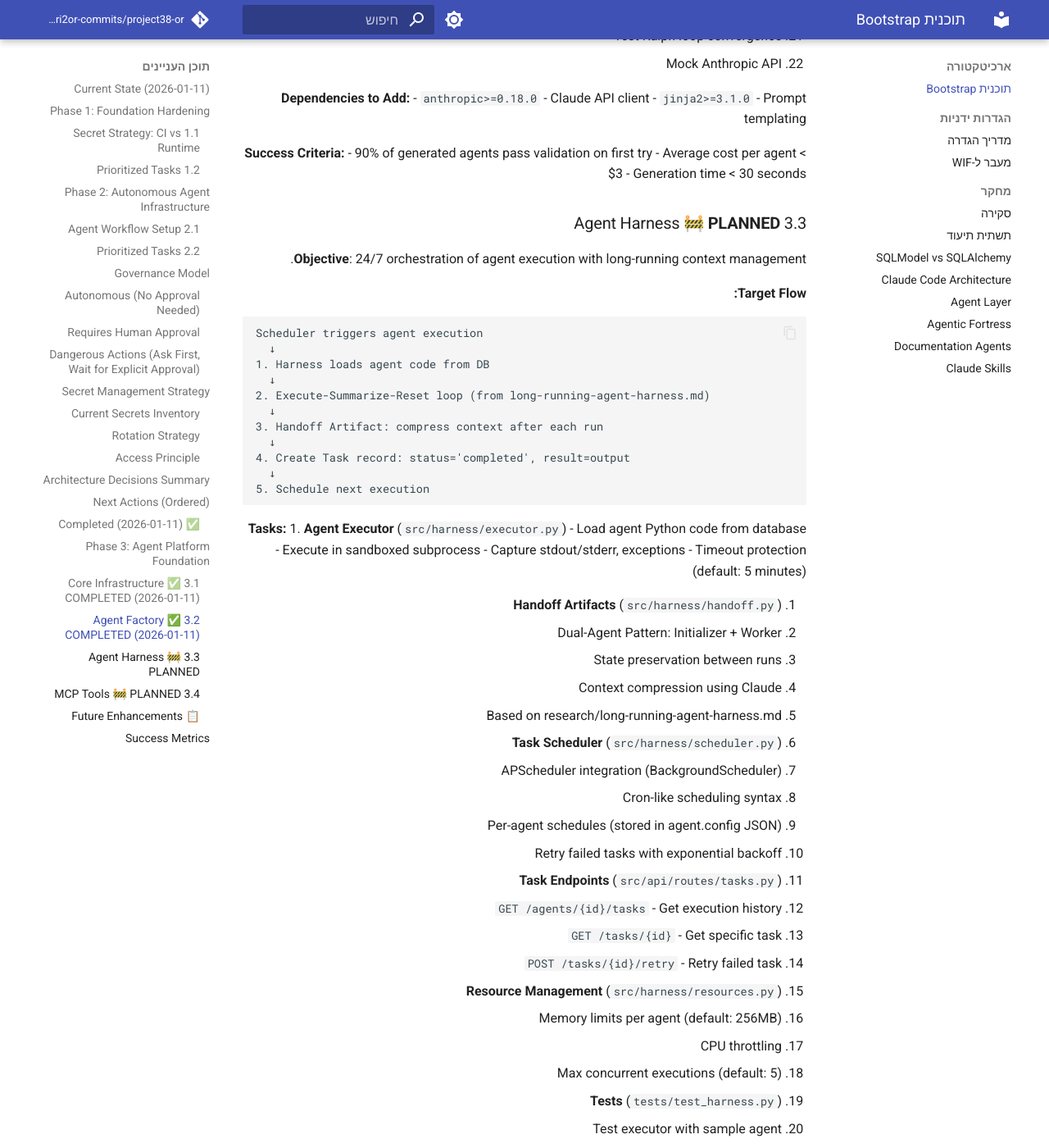
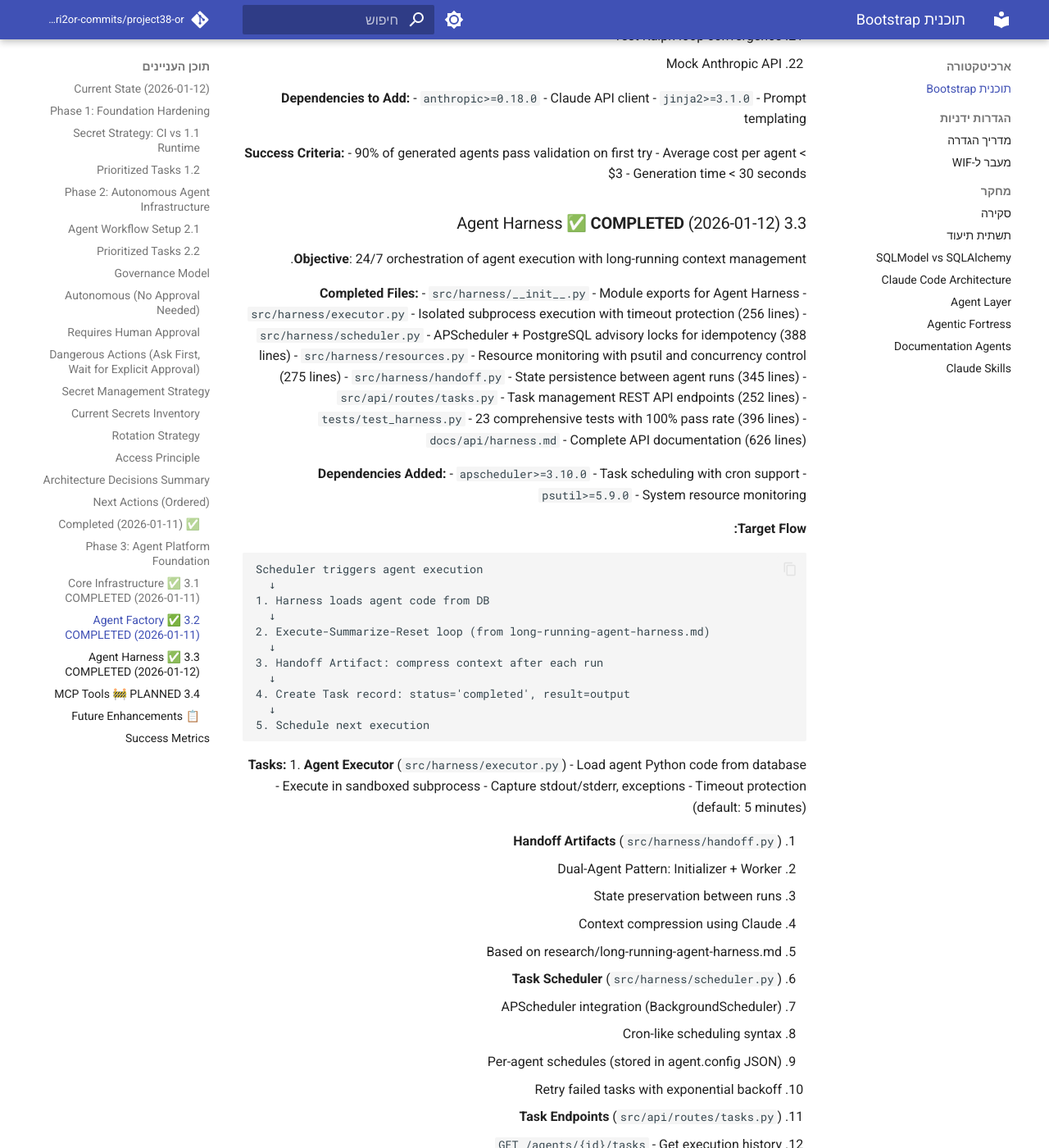
Before and after one commit to edri2or-commits/project38-or, an MkDocs documentation site: the page built from docs/BOOTSTRAP_PLAN.md, in a window 1280 px wide and 1400 px high, scrolled down 8838 px. Shown: the whole window at 82% size. Built offline with MkDocs 1.6.1 and Material for MkDocs 9.7.7, drawn with Linux system fonts in a browser that asks for light colours; comment, search, counter and statistics services are not loaded; some of the changed text lies outside the part shown.

Commit message:
docs: align CLAUDE.md and BOOTSTRAP_PLAN.md with Phase 3.3 completion (#46)
Aligns documentation with actual codebase state after Phase 3.3 completion.

- Updated CLAUDE.md File Structure
- Updated BOOTSTRAP_PLAN.md Phase 3.3 status to COMPLETED
- Added implementation details and success metrics

````diff
--- a/docs/BOOTSTRAP_PLAN.md
+++ b/docs/BOOTSTRAP_PLAN.md
@@ -1,6 +1,6 @@
 # Bootstrap Plan: Project38-OR
 
-## Current State (2026-01-11)
+## Current State (2026-01-12)
 
 **Completed:**
 - GCP Secret Manager integration with Service Account
@@ -374,9 +374,23 @@
 - Average cost per agent < $3
 - Generation time < 30 seconds
 
-### 3.3 Agent Harness 🚧 **PLANNED**
+### 3.3 Agent Harness ✅ **COMPLETED** (2026-01-12)
 
 **Objective**: 24/7 orchestration of agent execution with long-running context management.
+
+**Completed Files:**
+- `src/harness/__init__.py` - Module exports for Agent Harness
+- `src/harness/executor.py` - Isolated subprocess execution with timeout protection (256 lines)
+- `src/harness/scheduler.py` - APScheduler + PostgreSQL advisory locks for idempotency (388 lines)
+- `src/harness/resources.py` - Resource monitoring with psutil and concurrency control (275 lines)
+- `src/harness/handoff.py` - State persistence between agent runs (345 lines)
+- `src/api/routes/tasks.py` - Task management REST API endpoints (252 lines)
+- `tests/test_harness.py` - 23 comprehensive tests with 100% pass rate (396 lines)
+- `docs/api/harness.md` - Complete API documentation (626 lines)
+
+**Dependencies Added:**
+- `apscheduler>=3.10.0` - Task scheduling with cron support
+- `psutil>=5.9.0` - System resource monitoring
 
 **Target Flow:**
 ```
````
Also changed, not shown: other parts of docs/BOOTSTRAP_PLAN.md (+1 -5 lines), CLAUDE.md (+13 -5 lines).
